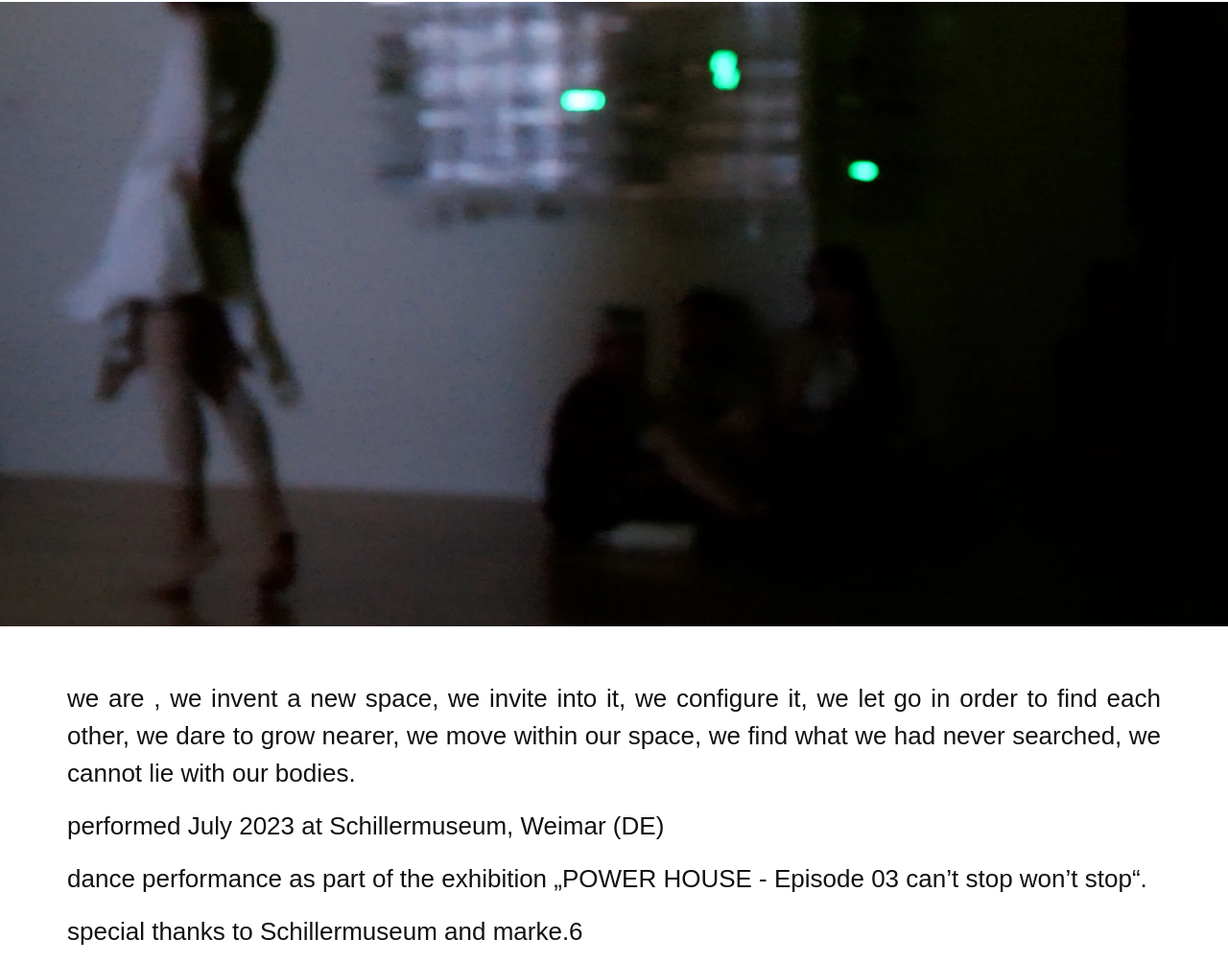
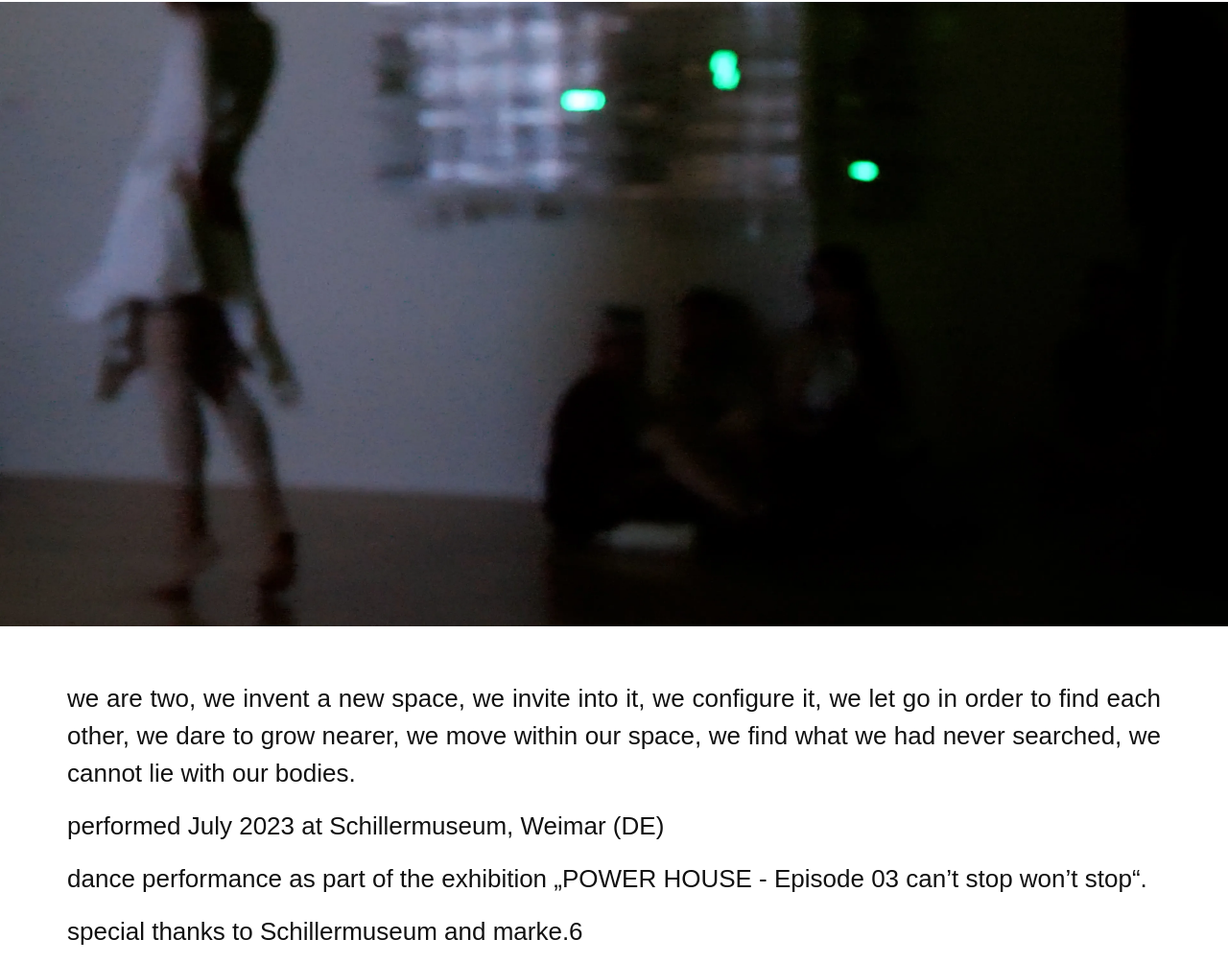
Before and after one commit to jonahmartensen/maybeitworks, an Eleventy site: page wirsindzwei.html in a window 1280 px wide. Shown: the part 67-1071 px from the top of the page at 96% size. Built offline with nearby package versions, Linux system fonts and the light colour scheme; Eleventy itself is replaced by a stand-in of ours; files that its build step writes are made by us from their sources.

Commit message:
Update wirsindzwei.html

```diff
--- a/wirsindzwei.html
+++ b/wirsindzwei.html
@@ -27,7 +27,7 @@ galleryImages:
 
     <section class="project-content">
       <div class="project-text">
-<p>we are , we invent a new space, we invite into it, we configure it, we let go in order to find each other, we dare to grow nearer, we move within our space, we find what we had never searched, we cannot lie with our bodies.</p>
+<p>we are two, we invent a new space, we invite into it, we configure it, we let go in order to find each other, we dare to grow nearer, we move within our space, we find what we had never searched, we cannot lie with our bodies.</p>
 <p>performed July 2023 at Schillermuseum, Weimar (DE)</p>
 <p>dance performance as part of the exhibition „POWER HOUSE - Episode 03 can’t stop won’t stop“.</p>
 <p>special thanks to Schillermuseum and marke.6</p>
```
